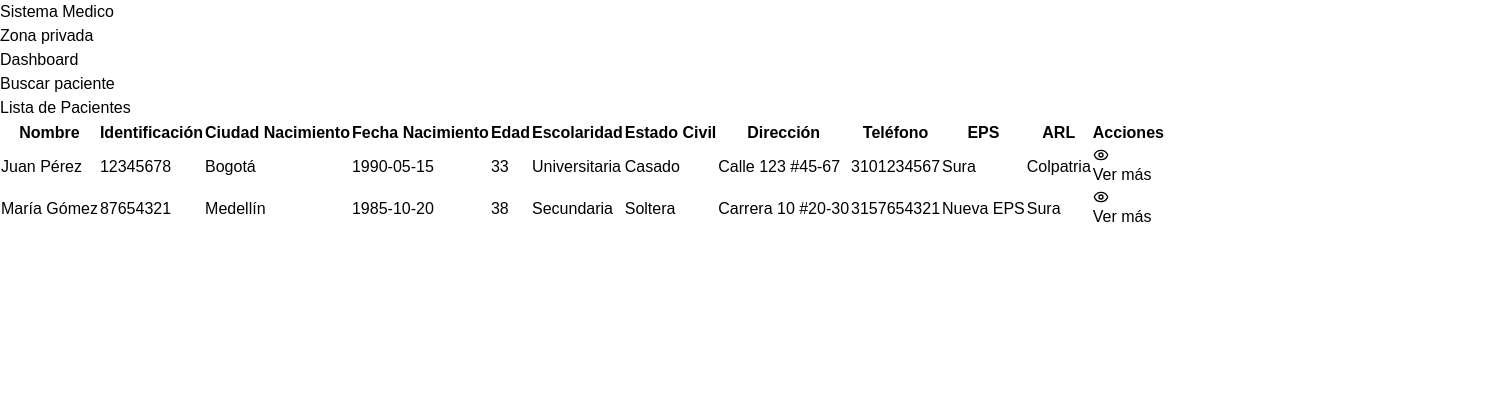
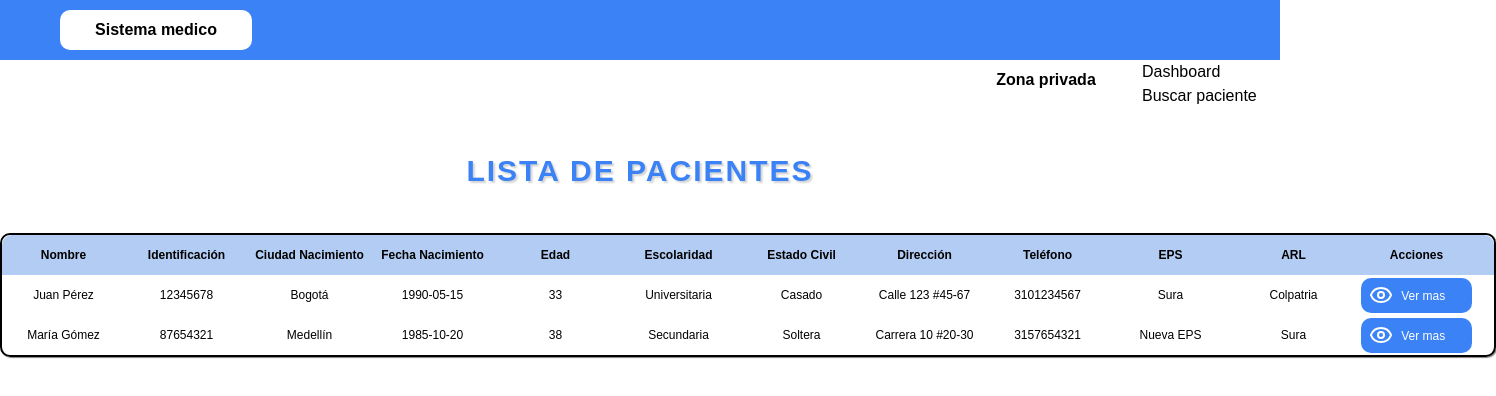
Before and after one commit to LeviTorresx/sistema-medico, a Next.js app: page /private/dashboard in a window 1280 px wide. Shown: the top 396 px of the page, 1496 px wide, since content can reach past the window. Built offline with nearby package versions, Linux system fonts and the light colour scheme.

Commit message:
Cambios de Luis

```diff
--- /dev/null
+++ b/src/app/private/PrivateLayout.css
@@ -0,0 +1,44 @@
+* {
+  padding: 0;
+  margin: 0;
+}
+
+.nav {
+  display: block;
+  width: 100%;
+  height: 60px;
+  background-color: #3b82f6;
+}
+
+.nav ul li {
+  display: block;
+  float: left;
+  width: 15%;
+  height: 40px;
+  background-color: white;
+  color: black;
+  text-align: center;
+  margin-top: 10px;
+  line-height: 40px;
+  font-weight: bold;
+  border-radius: 10px;
+  transition: all 300ms;
+}
+
+.nav ul li:first-child {
+  margin-left: 60px;
+}
+
+.nav ul li:last-child {
+  margin-left: 950px;
+}
+
+.nav ul li a {
+  width: 100%;
+  display: block;
+}
+
+.nav ul li:hover {
+  background-color: gray;
+  color: #fff;
+}
--- a/src/app/private/PrivateLayout.tsx
+++ b/src/app/private/PrivateLayout.tsx
@@ -1,12 +1,11 @@
 import Head from "next/head";
 import { ReactNode } from "react";
+import "../private/PrivateLayout.css";
 
 export default function PrivateLayout({
   children,
   title = "Mi App",
-}
-     :
-     {
+}: {
   children: ReactNode;
   title?: string;
 }) {
@@ -15,11 +14,17 @@ export default function PrivateLayout({
       <Head>
         <title>{title}</title>
       </Head>
-               <div className="flex flex-col h-screen items-center bg-gray-100">
+      <div>
         {/* Navbar */}
-                    <nav className="flex justify-between w-full bg-blue-600 text-white p-4 text-center shadow-md">
-                         <h1 className="text-xl font-semibold">Sistema Medico</h1>
-                         <h2 className="text-xl font-semibold">Zona privada</h2>
+        <nav className="nav">
+          <ul>
+            <li>
+              <a href="">Sistema medico</a>
+            </li>
+            <li>
+              <a href="">Zona privada</a>
+            </li>
+          </ul>
         </nav>
 
         {/* Contenido principal */}
--- a/src/app/private/dashboard/components/PatientTable.tsx
+++ /dev/null
@@ -1,60 +0,0 @@
-"use client";
-
-import { useSelector } from "react-redux";
-import { RootState } from "../../../redux/store";
-import { Eye } from "lucide-react";
-
-export default function PatientTable() {
-  const patients = useSelector((state: RootState) => state.patients);
-
-  return (
-    <div className="p-4">
-      <h2 className="text-xl font-semibold mb-4">Lista de Pacientes</h2>
-      <div className="overflow-x-auto">
-        <table className="w-full border-collapse border border-gray-500">
-          <thead>
-            <tr className="bg-gray-200">
-              <th className="border border-gray-300 p-2">Nombre</th>
-              <th className="border border-gray-300 p-2">Identificación</th>
-              <th className="border border-gray-300 p-2">Ciudad Nacimiento</th>
-              <th className="border border-gray-300 p-2">Fecha Nacimiento</th>
-              <th className="border border-gray-300 p-2">Edad</th>
-              <th className="border border-gray-300 p-2">Escolaridad</th>
-              <th className="border border-gray-300 p-2">Estado Civil</th>
-              <th className="border border-gray-300 p-2">Dirección</th>
-              <th className="border border-gray-300 p-2">Teléfono</th>
-              <th className="border border-gray-300 p-2">EPS</th>
-              <th className="border border-gray-300 p-2">ARL</th>
-              <th className="border border-gray-300 p-2">Acciones</th>
-            </tr>
-          </thead>
-          <tbody>
-            {patients.map((patient, index) => (
-              <tr key={index} className="text-center">
-                <td className="border border-gray-300 p-2">{patient.datosPersonales.nombre}</td>
-                <td className="border border-gray-300 p-2">{patient.datosPersonales.identificacion}</td>
-                <td className="border border-gray-300 p-2">{patient.datosPersonales.ciudadNacimiento}</td>
-                <td className="border border-gray-300 p-2">{patient.datosPersonales.fechaNacimiento}</td>
-                <td className="border border-gray-300 p-2">{patient.datosPersonales.edad}</td>
-                <td className="border border-gray-300 p-2">{patient.datosPersonales.escolaridad}</td>
-                <td className="border border-gray-300 p-2">{patient.datosPersonales.estadoCivil}</td>
-                <td className="border border-gray-300 p-2">{patient.datosPersonales.direccion}</td>
-                <td className="border border-gray-300 p-2">{patient.datosPersonales.telefono}</td>
-                <td className="border border-gray-300 p-2">{patient.datosPersonales.eps}</td>
-                <td className="border border-gray-300 p-2">{patient.datosPersonales.arl}</td>
-                <td className="border border-gray-300 p-2">
-                  <button
-                    className="flex items-center gap-2 bg-blue-500 text-white px-3 py-1 rounded hover:bg-blue-600 transition"
-                    onClick={() => alert(`Ver más sobre ${patient.datosPersonales.nombre}`)} // Acción temporal
-                  >
-                    <Eye size={16} /> Ver más
-                  </button>
-                </td>
-              </tr>
-            ))}
-          </tbody>
-        </table>
-      </div>
-    </div>
-  );
-}
--- /dev/null
+++ b/src/app/private/dashboard/components/patientTable/PatientTable.tsx
@@ -0,0 +1,66 @@
+"use client";
+
+import { useSelector } from "react-redux";
+import { RootState } from "../../../../redux/store";
+import { Eye } from "lucide-react";
+import "./patientTable.css";
+
+export default function PatientTable() {
+  const patients = useSelector((state: RootState) => state.patients);
+
+  return (
+    <div className="container">
+      <h2 className="titleTable">Lista de Pacientes</h2>
+      <div className="containerTableInfo">
+        <table>
+          <thead className="encabezadoTable">
+            <tr>
+              <th>Nombre</th>
+              <th>Identificación</th>
+              <th>Ciudad Nacimiento</th>
+              <th>Fecha Nacimiento</th>
+              <th>Edad</th>
+              <th>Escolaridad</th>
+              <th>Estado Civil</th>
+              <th>Dirección</th>
+              <th>Teléfono</th>
+              <th>EPS</th>
+              <th>ARL</th>
+              <th>Acciones</th>
+              <div className="cleanBox"></div>
+            </tr>
+          </thead>
+          <tbody className="bodyTable">
+            {patients.map((patient, index) => (
+              <tr key={index} className="">
+                <td className="">{patient.datosPersonales.nombre}</td>
+                <td className="">{patient.datosPersonales.identificacion}</td>
+                <td className="">{patient.datosPersonales.ciudadNacimiento}</td>
+                <td className="">{patient.datosPersonales.fechaNacimiento}</td>
+                <td className="">{patient.datosPersonales.edad}</td>
+                <td className="">{patient.datosPersonales.escolaridad}</td>
+                <td className="">{patient.datosPersonales.estadoCivil}</td>
+                <td className="">{patient.datosPersonales.direccion}</td>
+                <td className="">{patient.datosPersonales.telefono}</td>
+                <td className="">{patient.datosPersonales.eps}</td>
+                <td className="">{patient.datosPersonales.arl}</td>
+                <td className="">
+                  <button
+                    className="botonVer"
+                    onClick={() =>
+                      alert(`Ver más sobre ${patient.datosPersonales.nombre}`)
+                    } // Acción temporal
+                  >
+                    <Eye className="icon" /> <p>Ver mas</p>
+                    <div></div>
+                  </button>
+                </td>
+                <div className="cleanBox"></div>
+              </tr>
+            ))}
+          </tbody>
+        </table>
+      </div>
+    </div>
+  );
+}
--- /dev/null
+++ b/src/app/private/dashboard/components/patientTable/patientTable.css
@@ -0,0 +1,101 @@
+* {
+  padding: 0;
+  margin: 0;
+}
+
+.cleanBox {
+  float: none;
+  clear: both;
+}
+
+.container {
+  box-sizing: content-box;
+  display: block;
+  width: 100%;
+  margin-top: 40px;
+}
+
+.titleTable {
+  box-sizing: content-box;
+  display: block;
+  text-align: center;
+  margin-bottom: 40px;
+  text-transform: uppercase;
+  font-size: 30px;
+  font-weight: bold;
+  color: #3b82f6;
+  letter-spacing: 2px;
+  text-shadow: 2px 2px 2px lightgray;
+}
+
+.containerTableInfo {
+  display: block;
+  width: 1496px;
+  margin: 0 auto;
+}
+
+table {
+  border: 2px solid black;
+  border-radius: 10px;
+  box-shadow: 1px 1px 1px gray;
+}
+
+table,
+tr {
+  display: block;
+  width: 100%;
+}
+
+.encabezadoTable {
+  background-color: #b3ccf3;
+  display: block;
+  box-sizing: content-box;
+  width: 100%;
+  border-radius: 10px 10px 0 0;
+}
+
+.bodyTable {
+  display: block;
+  width: 100%;
+}
+
+.encabezadoTable tr th,
+.bodyTable tr td {
+  box-sizing: content-box;
+  display: block;
+  float: left;
+  font-size: 12px;
+  width: 123px;
+  height: 40px;
+  line-height: 40px;
+  text-align: center;
+}
+
+.botonVer {
+  background-color: #3b82f6;
+  color: #fff;
+  display: block;
+  width: 90%;
+  height: 35px;
+  margin: 0 auto;
+  border-radius: 10px;
+  margin-top: 3px;
+}
+
+.botonVer:hover {
+  background-color: #015ff8;
+  color: #ffffffd2;
+}
+
+.botonVer .icon,
+.botonVer p {
+  display: block;
+  float: left;
+  line-height: 30px;
+
+  margin-left: 8px;
+}
+
+.botonVer .icon {
+  margin-top: 2px;
+}
--- a/src/app/private/dashboard/page.tsx
+++ b/src/app/private/dashboard/page.tsx
@@ -1,6 +1,6 @@
 "use client";
 import React from "react";
-import PatientTable from "./components/PatientTable";
+import PatientTable from "./components/patientTable/PatientTable";
 import PrivateLayout from "../PrivateLayout";
 import { useRouter } from "next/navigation";
 
```
Lines whose indentation alone changed are shown as unchanged.
